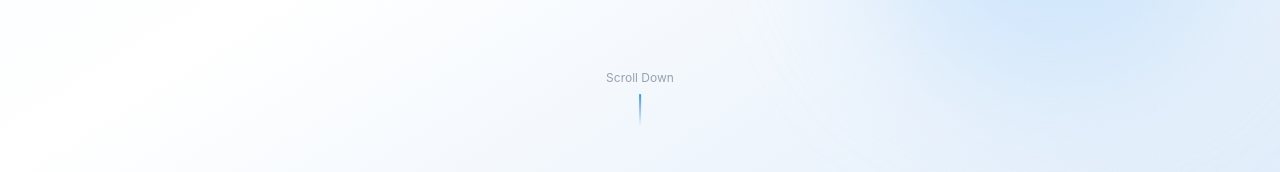
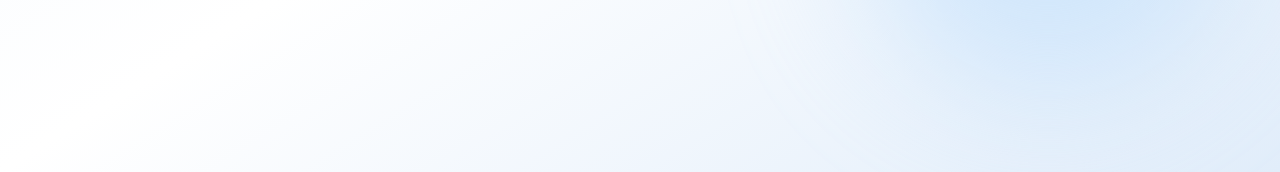
Before and after one commit to zaidsyaifulfatih98/personal-website, a React (Vite) app: page / in a window 1280 px wide. Shown: the part 628-800 px from the top of the page. Built offline with nearby package versions, Linux system fonts and the light colour scheme.

Commit message:
remove_scrollDown

```diff
--- a/src/components/Hero.tsx
+++ b/src/components/Hero.tsx
@@ -64,11 +64,7 @@ export default function Hero() {
         </div>
       </div>
 
-      {/* Scroll Indicator */}
-      <div className="absolute bottom-8 left-1/2 -translate-x-1/2 flex flex-col items-center gap-2 animate-bounce">
-        <p className="text-gray-400 text-xs">Scroll Down</p>
-        <div className="w-0.5 h-8 bg-gradient-to-b from-blue-400 to-transparent" />
-      </div>
+
     </section>
   )
 }
```
